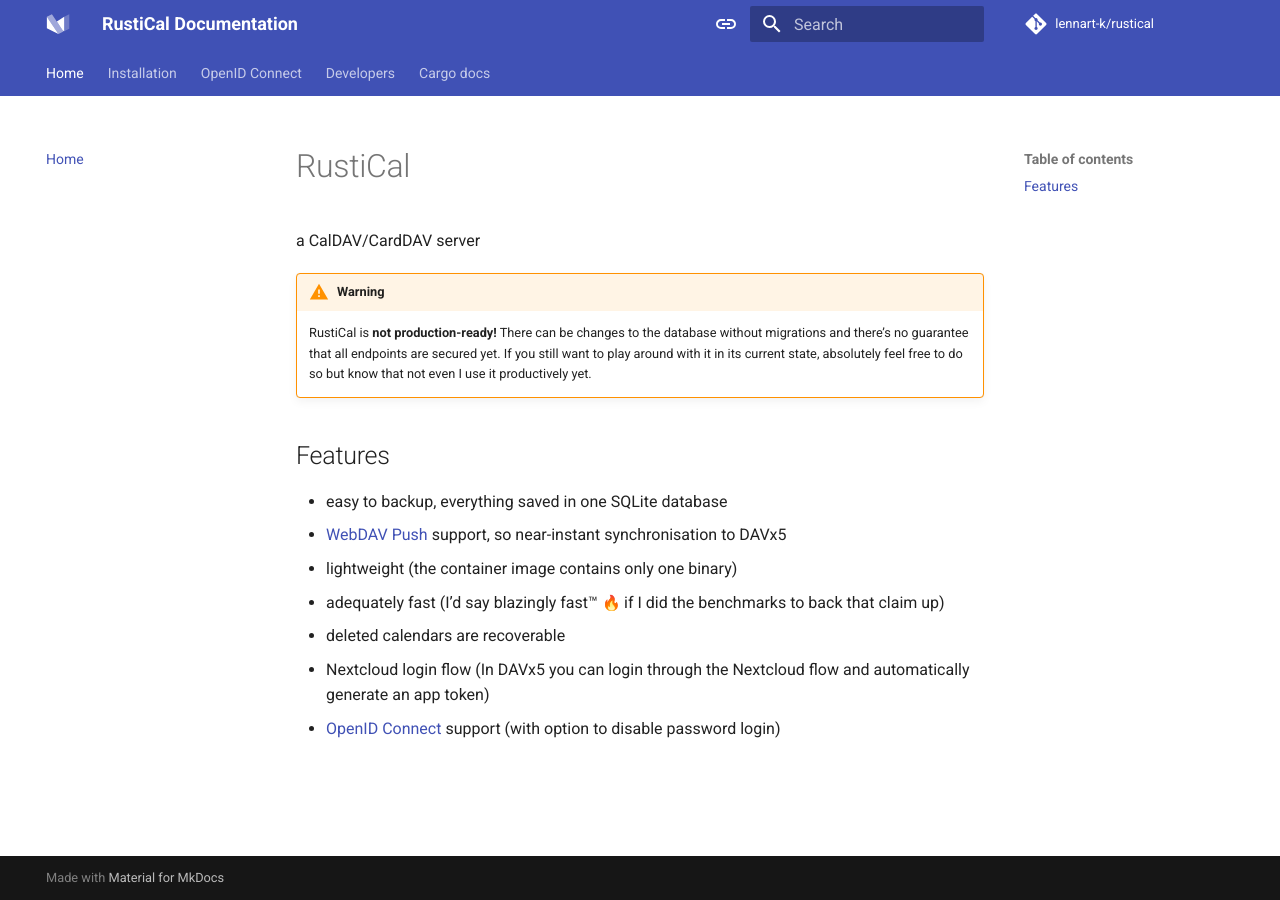
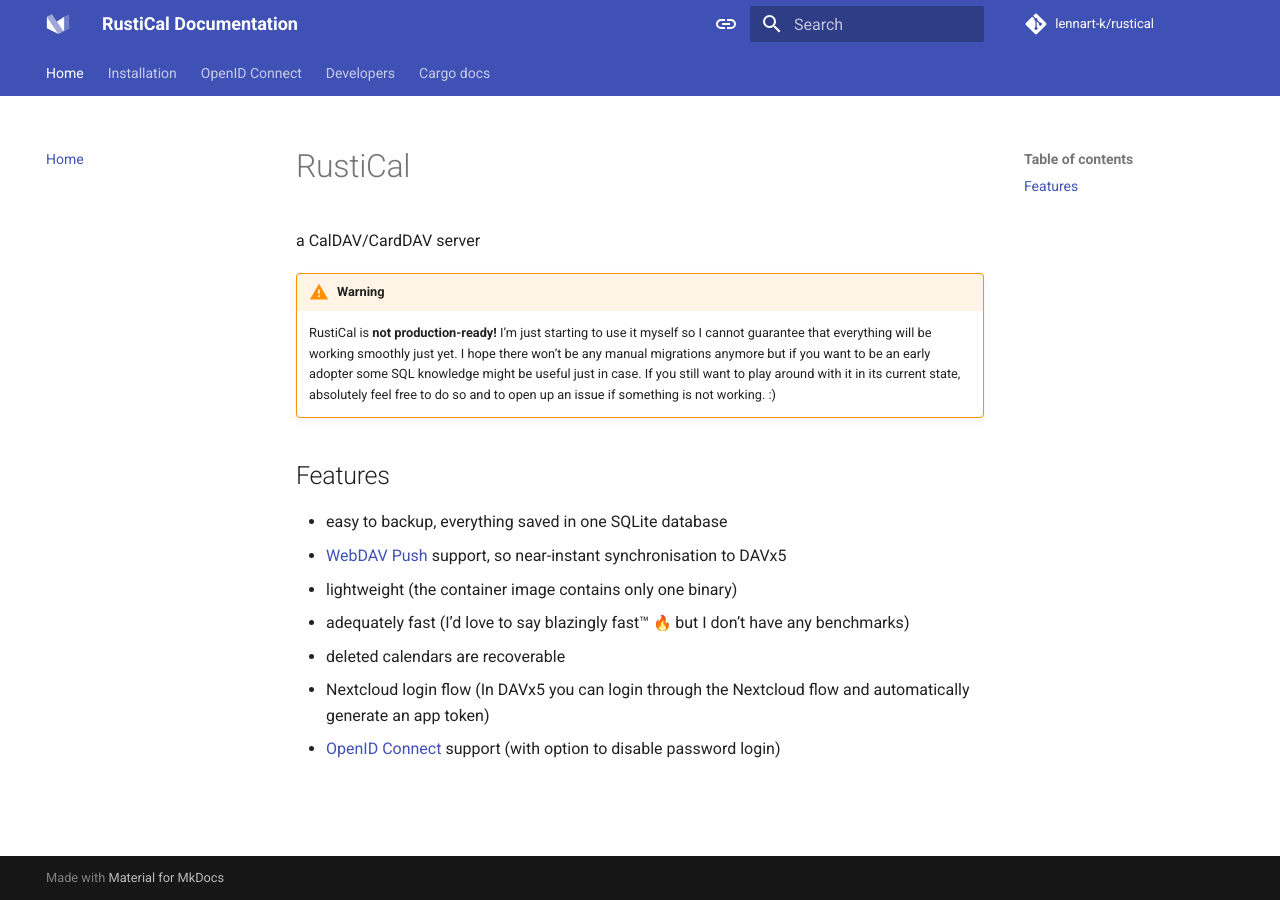
Before and after one commit to lennart-k/rustical, an MkDocs documentation site: the page built from docs/index.md, in a window 1280 px wide. Built offline with MkDocs 1.6.1 and Material for MkDocs 9.7.7, drawn with Linux system fonts in a browser that asks for light colours; emoji names are drawn with the system emoji font; comment, search, counter and statistics services are not loaded.

Commit message:
Update readme since we a slowly approaching a usable state

```diff
--- a/docs/index.md
+++ b/docs/index.md
@@ -4,15 +4,16 @@ a CalDAV/CardDAV server
 
 !!! warning
     RustiCal is **not production-ready!**
-    There can be changes to the database without migrations and there's no guarantee that all endpoints are secured yet.
-    If you still want to play around with it in its current state, absolutely feel free to do so but know that not even I use it productively yet.
+    I'm just starting to use it myself so I cannot guarantee that everything will be working smoothly just yet.
+    I hope there won't be any manual migrations anymore but if you want to be an early adopter some SQL knowledge might be useful just in case.
+    If you still want to play around with it in its current state, absolutely feel free to do so and to open up an issue if something is not working. :)
 
 ## Features
 
 - easy to backup, everything saved in one SQLite database
 - [WebDAV Push](https://github.com/bitfireAT/webdav-push/) support, so near-instant synchronisation to DAVx5
 - lightweight (the container image contains only one binary)
-- adequately fast (I'd say blazingly fast™ :fire: if I did the benchmarks to back that claim up)
+- adequately fast (I'd love to say blazingly fast™ :fire: but I don't have any benchmarks)
 - deleted calendars are recoverable
 - Nextcloud login flow (In DAVx5 you can login through the Nextcloud flow and automatically generate an app token)
 - [OpenID Connect](setup/oidc.md) support (with option to disable password login)
```
Also changed, not shown: README.md (+5 -4 lines).
